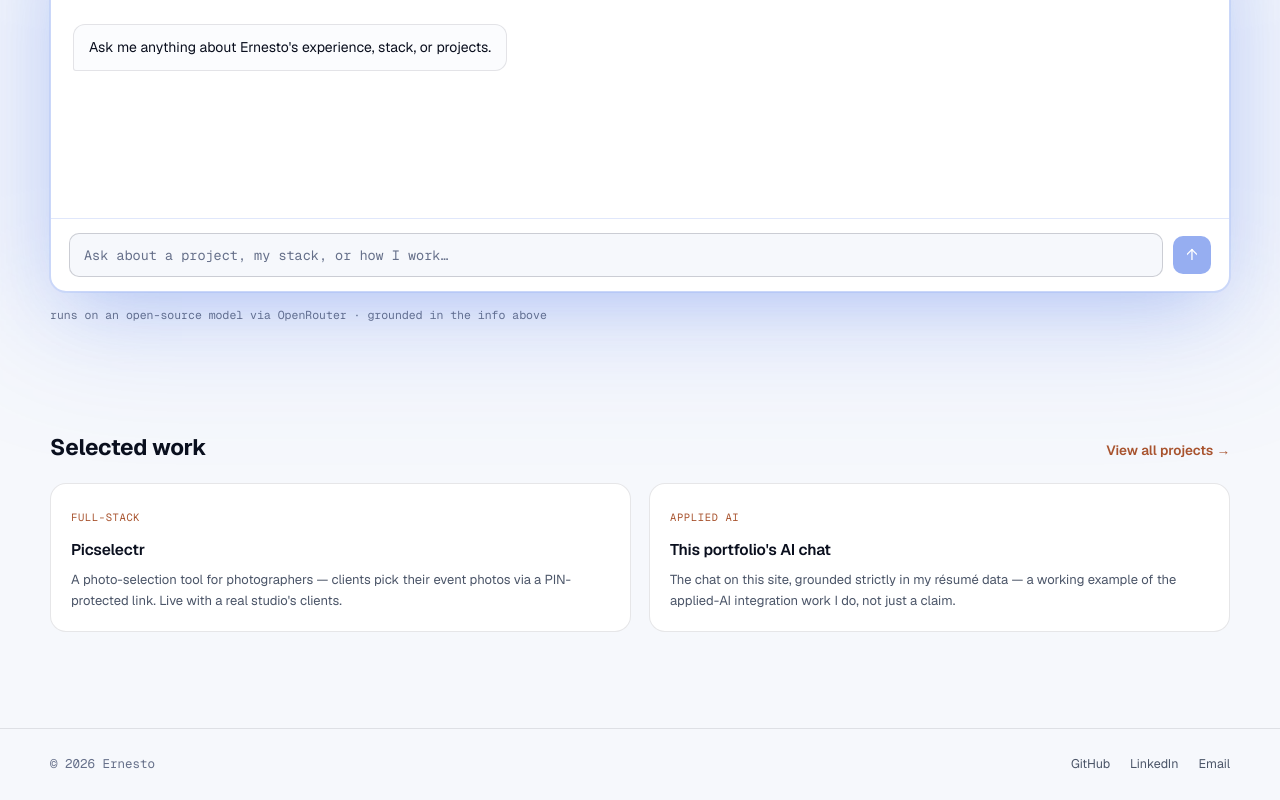
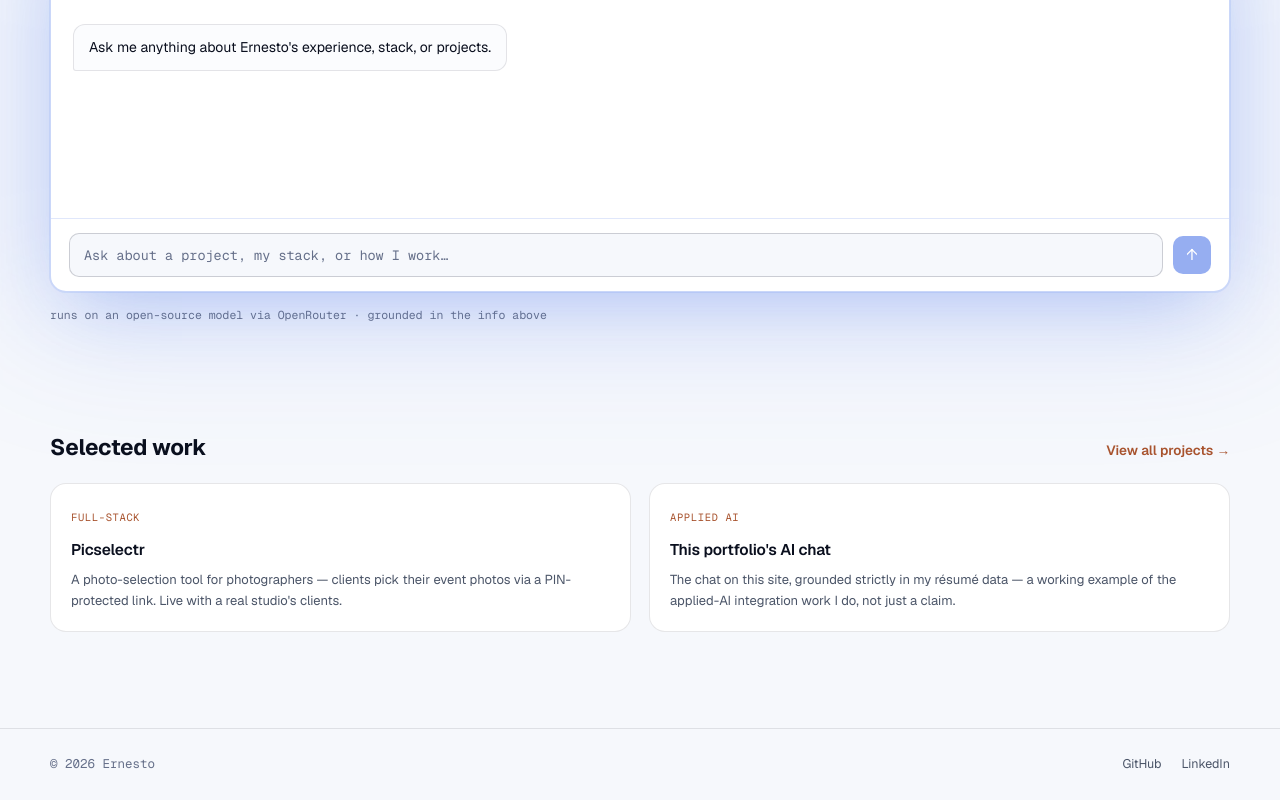
Before and after one commit to Eavilesz/portfolio, a Next.js app: page / in a window 1280 px wide. Shown: the part 903-1703 px from the top of the page. Built offline with nearby package versions, Linux system fonts and the light colour scheme.

Commit message:
Update footer links to point to GitHub and LinkedIn profiles

```diff
--- a/src/components/footer.tsx
+++ b/src/components/footer.tsx
@@ -4,17 +4,21 @@ export default function Footer() {
       <div className="mx-auto flex max-w-295 items-center justify-between text-[12.5px] text-slate-soft">
         <span className="font-mono">© 2026 Ernesto</span>
         <div className="flex gap-5">
-          <a href="#" className="text-slate transition-colors hover:text-ink">
+          <a
+            href="https://github.com/Eavilesz"
+            target="_blank"
+            rel="noopener noreferrer"
+            className="text-slate transition-colors hover:text-ink"
+          >
             GitHub
           </a>
-          <a href="#" className="text-slate transition-colors hover:text-ink">
-            LinkedIn
-          </a>
           <a
-            href="mailto:ernesto-av@hotmail.com"
+            href="https://www.linkedin.com/in/ernesto-aviles-zavala/"
+            target="_blank"
+            rel="noopener noreferrer"
             className="text-slate transition-colors hover:text-ink"
           >
-            Email
+            LinkedIn
           </a>
         </div>
       </div>
```
